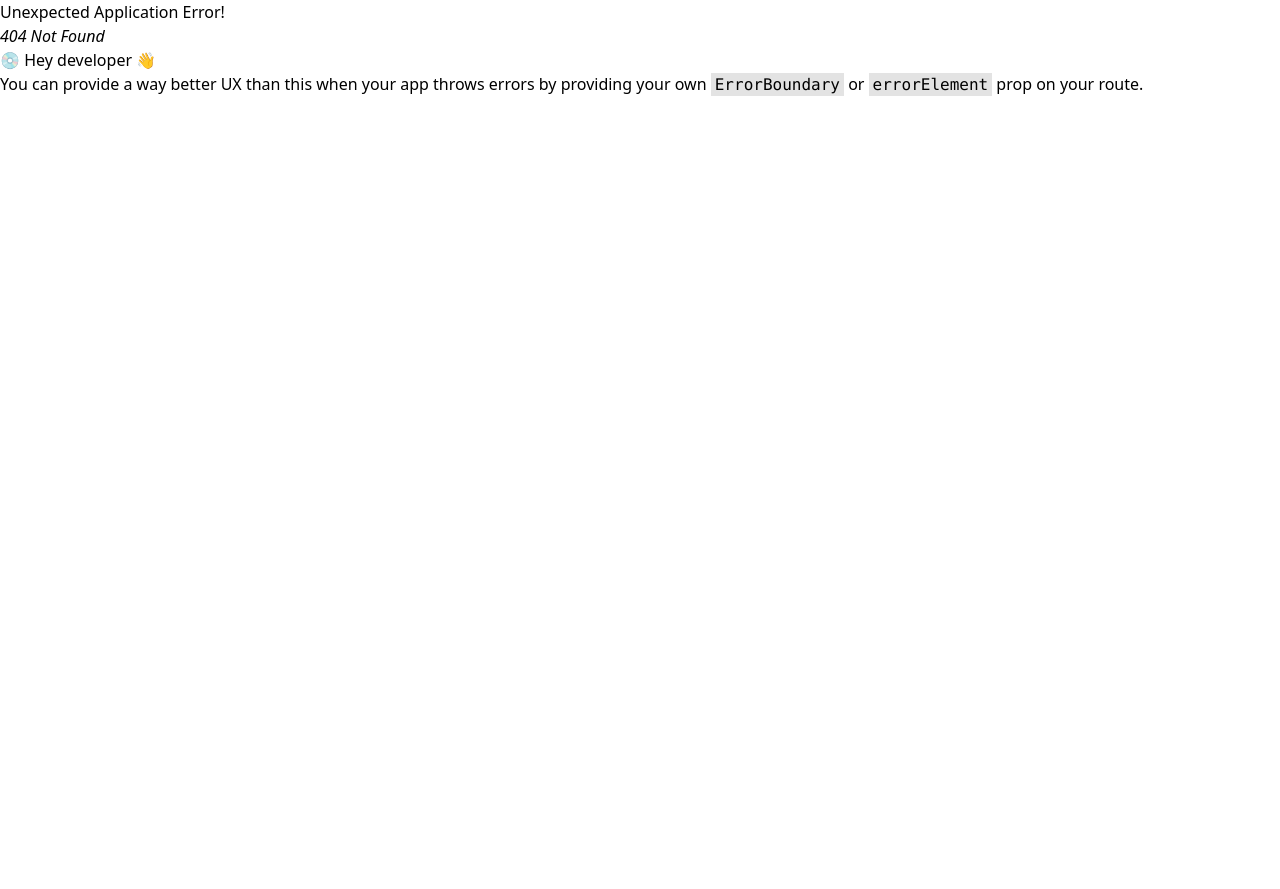
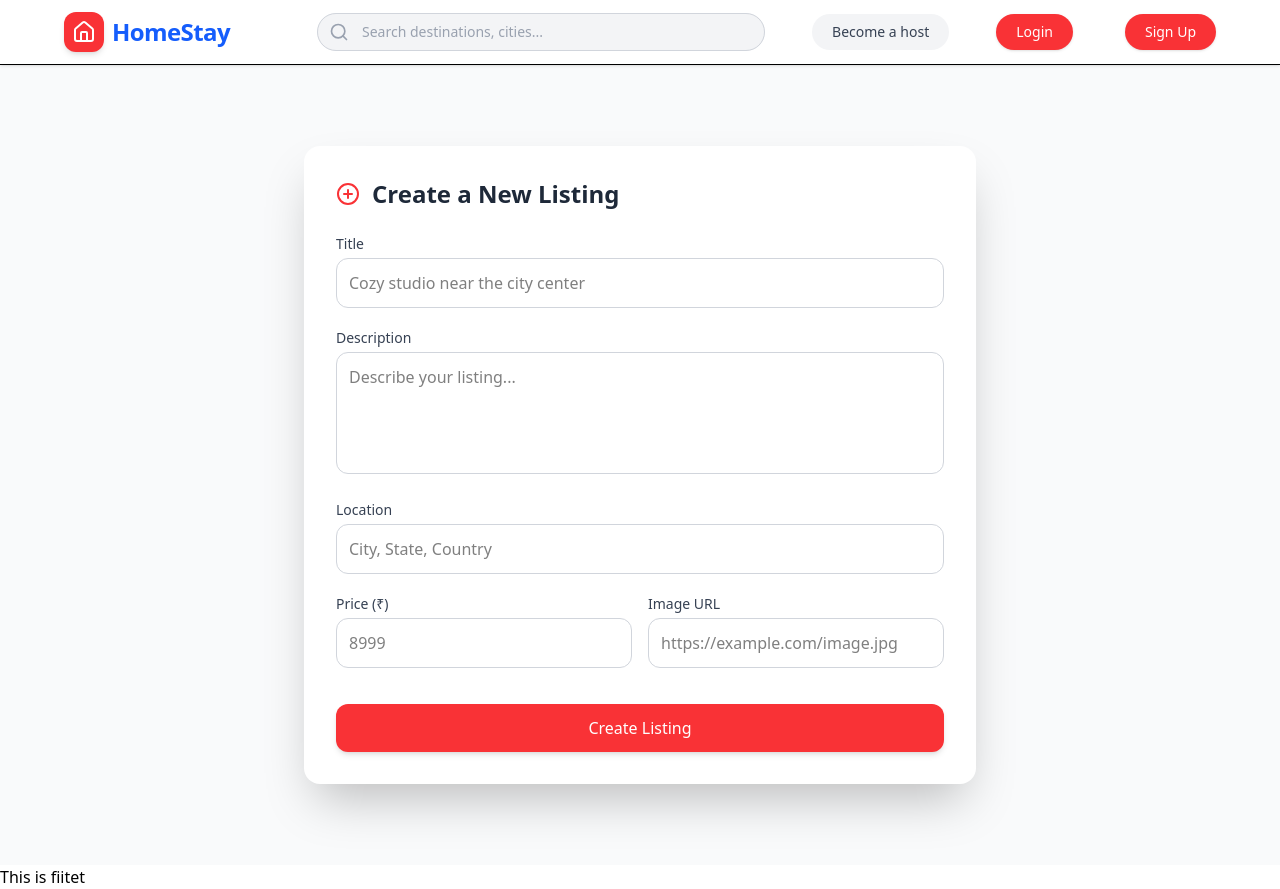
Before and after one commit to ChaitanyaMardane/HomeStay, a React (Vite) app in the folder client/: page /new_listing in a window 1280 px wide. Before the commit this address had no page. Before the commit the page ends 800 px from the top, so only its background shows below. Built offline with nearby package versions, Linux system fonts and the light colour scheme.

Commit message:
commiting recent changes on backend releated to adding a new  listing where i convert the string price to number before creating a listing

```diff
--- a/client/src/Components/Header.jsx
+++ b/client/src/Components/Header.jsx
@@ -1,38 +1,62 @@
 import { Home, Search } from 'lucide-react'
 import React from 'react'
+import { useNavigate } from 'react-router-dom'
 
  const Header=()=> {
+  const navigate = useNavigate();
+  const handleLogin=()=>{
+      navigate("/login")
+  }
+
+
+
   return (
-    <header className="border-b bg-white sticky top-0 z-50">
-      <div className="container mx-auto px-4 py-4">
-        <div className="flex items-center justify-between gap-8">
+   <header className="border-b bg-white sticky top-0 z-50 shadow-sm ">
+  <div className="container mx-auto px-6 py-3">
+    <div className="flex items-center justify-between flex-wrap gap-6">
       {/* Logo */}
-          <div className="flex items-center gap-2 mx-[40px] my-[0px]">
-            <div className="bg-[rgb(249,50,54)] p-2 rounded-lg">
+      <div
+        className="flex items-center gap-2 cursor-pointer hover:opacity-90 transition mx-10"
+        onClick={() => {
+          navigate("/");
+        }}
+      >
+        <div className="bg-[rgb(249,50,54)] p-2 rounded-xl shadow-md">
           <Home className="h-6 w-6 text-white" />
         </div>
-            <span className="text-blue-600">HomeStay</span>
+        <span className="text-2xl font-semibold text-blue-600 tracking-tight">
+          HomeStay
+        </span>
       </div>
 
-          {/* Navigation Tabs */}
-
-
       {/* Search Bar */}
-          <div className="hidden lg:flex flex-1 max-w-md relative">
-            <Search className="absolute left-3 top-1/2 transform -translate-y-1/2 h-4 w-4 text-gray-400" />
+      <div className="hidden lg:flex flex-1 max-w-md relative bg-gray-100 rounded-3xl">
+        <Search className="absolute left-3 top-1/2 transform -translate-y-1/2 h-5 w-5 text-gray-400 " />
         <input
           type="text"
           placeholder="Search destinations, cities..."
-              className="pl-10 w-full"
+          className="pl-11 pr-4 py-2 w-full border border-gray-300 rounded-full focus:ring-2 focus:ring-[rgb(249,50,54)] focus:outline-none text-sm text-gray-700 placeholder-gray-400 transition"
         />
+      </div>
+
+      {/* Host Button */}
+      <div>
+        <h1 className="bg-gray-100 hover:bg-gray-200 px-5 py-2 rounded-full text-sm font-medium text-gray-700 cursor-pointer transition"
+          onClick={()=>{navigate("/new_listing")}}
+        >
+          Become a host
+        </h1>
       </div>
 
       {/* Auth Buttons */}
       <div className="flex items-center gap-3">
-            <button variant="ghost">
+        <button
+          className="bg-[rgb(249,50,54)] hover:bg-[rgb(230,40,45)] text-white px-5 py-2 rounded-full font-medium text-sm shadow-sm transition"
+          onClick={handleLogin}
+        >
           Login
         </button>
-            <button className="bg-[rgb(249,50,54)] hover:bg-blue-700 mx-[40px] my-[0px]">
+        <button className="bg-[rgb(249,50,54)] hover:bg-[rgb(230,40,45)] text-white px-5 py-2 rounded-full font-medium text-sm shadow-sm transition mx-10">
           Sign Up
         </button>
       </div>
@@ -40,11 +64,11 @@ import React from 'react'
 
     {/* Mobile Search Bar */}
     <div className="lg:hidden mt-4 relative">
-          <Search className="absolute left-3 top-1/2 transform -translate-y-1/2 h-4 w-4 text-gray-400" />
+      <Search className="absolute left-3 top-1/2 transform -translate-y-1/2 h-5 w-5 text-gray-400" />
       <input
         type="text"
         placeholder="Search destinations, cities..."
-            className="pl-10 w-full"
+        className="pl-11 pr-4 py-2 w-full border border-gray-300 rounded-full focus:ring-2 focus:ring-[rgb(249,50,54)] focus:outline-none text-sm text-gray-700 placeholder-gray-400 transition"
       />
     </div>
   </div>
--- a/client/src/Components/LoginForm.jsx
+++ /dev/null
@@ -1,42 +0,0 @@
-import React from 'react'
-
-const LoginForm = () => {
-
-    const handleSubmit=()=>{
-
-    }
-     const handleChange=()=>{
-
-    }
-  return (
-    <div className="login-container" >
-      <form onSubmit={handleSubmit}>
-        <h2>Login</h2>
-
-        <input
-          type="email"
-          name="email"
-          placeholder="Email"
-
-          onChange={handleChange}
-
-        />
-        <input
-          type="password"
-          name="password"
-          placeholder="Password"
-
-          onChange={handleChange}
-
-        />
-
-
-        <button type="submit" >
-          Login
-        </button>
-      </form>
-    </div>
-  );
-}
-
-export default LoginForm
--- a/client/src/pages/Login.jsx
+++ b/client/src/pages/Login.jsx
@@ -23,6 +23,10 @@ const Login = () => {
         ? await registerUser({ username, email, password })
         : await loginUser({ email, password });
       const { user, token } = res;
+      localStorage.setItem("auth", JSON.stringify({ user, token }));
+
+      console.log(localStorage.getItem("auth"));
+
       console.log("register the user ", res);
       setNewUser(true);
       navigate("/");
--- a/client/src/router.jsx
+++ b/client/src/router.jsx
@@ -2,7 +2,7 @@ import { createBrowserRouter } from "react-router-dom";
 import Login from "./pages/Login";
 import Home from  "./pages/Home"
 import App from "./App"
-import LoginForm from "./Components/LoginForm";
+import NewListing from "./pages/NewListing";
 
 
 const router = createBrowserRouter([
@@ -11,7 +11,8 @@ const router = createBrowserRouter([
         element : <App></App>,
         children:[
           {index : true, element: <Home></Home> },
-          {path: "/login", element : <Login></Login>}
+          {path: "/login", element : <Login></Login>},
+           {path: "/new_listing", element : <NewListing />}
         ]
     }
 ])
```
Also changed, not shown: 2 other files (tests, documents, lock files or other folders). Lines whose indentation alone changed are shown as unchanged.
